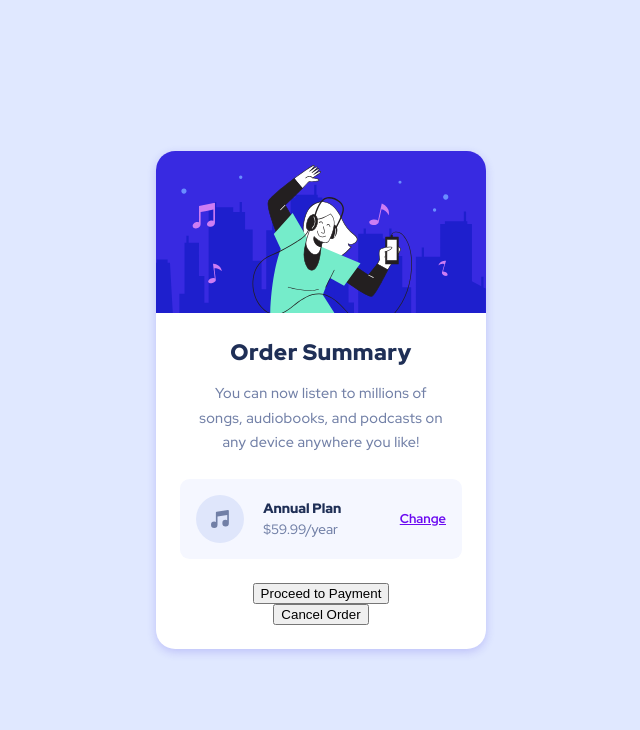
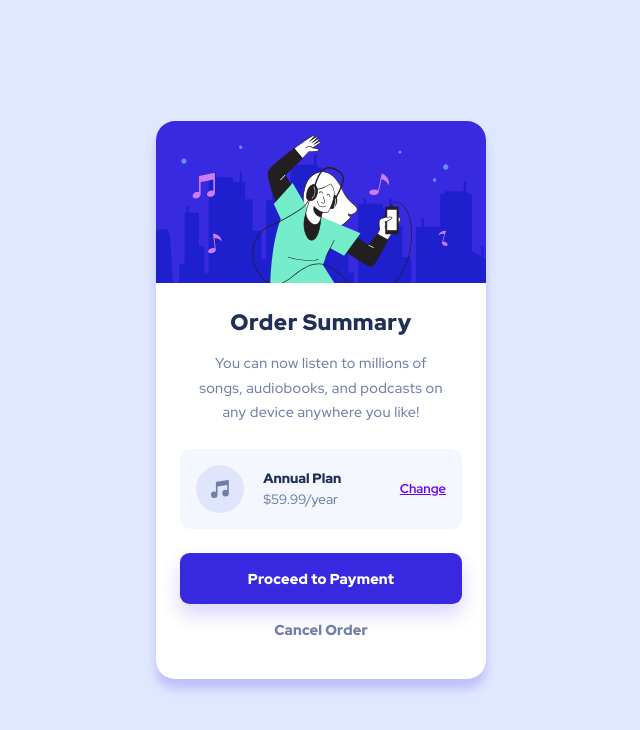
Before and after one commit to helihard/order-summary-page-w-CSS, a plain HTML site: page index.html in a window 1280 px wide. Shown: the whole page, without its empty margins (319-959 px from the left). Drawn offline with Linux system fonts and the light colour scheme.

Commit message:
Button styling

```diff
--- a/styles.css
+++ b/styles.css
@@ -30,7 +30,7 @@ body {
   width: 330px;
   overflow: hidden;
   border-radius: 1.2rem;
-  box-shadow: 0 3px 10px rgb(56, 41, 224, 0.2);
+  box-shadow: 0 10px 10px rgb(56, 41, 224, 0.2);
 }
 
 #text-content {
@@ -48,5 +48,28 @@ body {
   padding: 1rem;
   margin: 1.5rem 0;
   border-radius: .6rem;
+}
+
+button {
+  border: 0;
+  outline: 0;
+  font-family: 'Red Hat Display', sans-serif;
+  font-weight: 900;
+  font-size: .9rem;
+  letter-spacing: .01rem;
+  padding: 1rem;
+  border-radius: .6rem;
+}
+
+button:first-of-type {
+  width: 100%;
+  background-color: var(--brightblue);
+  color: white;
+  box-shadow: 0 10px 20px rgb(56, 41, 224, 0.2);
 
 }
+
+button:last-of-type {
+  background-color: transparent;
+  color: var(--desaturatedblue);
+}
```
